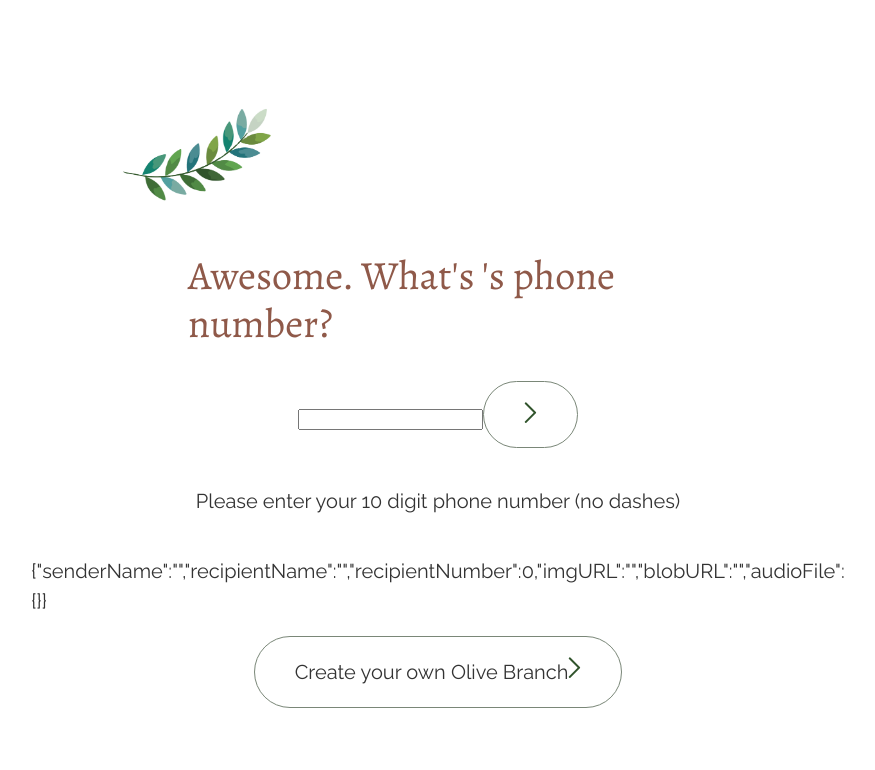
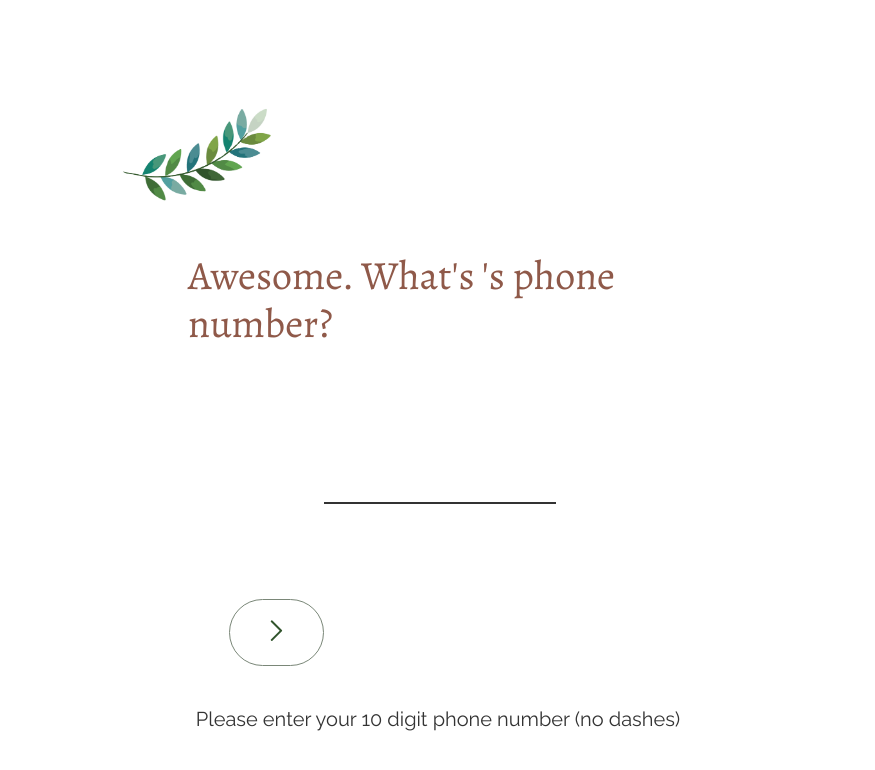
Before and after one commit to kent28808/olivebranchr2, a Next.js app: page /recipientNumber in a window 1280 px wide. Shown: the top 770 px of the page, without its empty margins (202-1077 px from the left). Built offline with nearby package versions, Linux system fonts and the light colour scheme.

Commit message:
removed border from input field, fixed routing on recipientNumber.js

```diff
--- a/components/Forms/GetFormData.js
+++ b/components/Forms/GetFormData.js
@@ -17,12 +17,15 @@ export default function GetFormData(props) {
 
   return (
     <form onSubmit={(e) => handleSubmit(props.msgKey, e)}>
+      <div className='input-container'>
         <input
+          className='input-field'
           type={props.inputType}
           id={props.inputId}
           name={props.msgKey}
           required
         />
+      </div>
       <ButtonSymbol type='submit' />
     </form>
   );
--- a/pages/displayOliveBranch.js
+++ b/pages/displayOliveBranch.js
@@ -7,7 +7,7 @@ export default function displayOliveBranch() {
 
   return (
     <div className='container'>
-      <p className='body'>{`${JSON.stringify(ob)}`}</p>
+      {/* <p className='body'>{`${JSON.stringify(ob)}`}</p> */}
       <h1 className='title'>{ob.senderName}</h1>
       <Image src={ob.imgURL} className='preview-img' layout='fill' />
       <audio src={ob.blobURL} controls='controls' />
--- a/pages/previewRecording.js
+++ b/pages/previewRecording.js
@@ -24,7 +24,7 @@ export default function previewRecording() {
       <br />
       <h2 className='heading'>Sounds good!</h2>
       <audio src={message.blobURL} controls='controls' />
-      <p className='body'>{`${JSON.stringify(message)}`}</p>
+      {/* <p className='body'>{`${JSON.stringify(message)}`}</p> */}
       <ButtonSymbol innerRef='/previewMessage' />
     </div>
   );
--- a/pages/recipientName.js
+++ b/pages/recipientName.js
@@ -26,7 +26,7 @@ export default function recipientNameScreen() {
         href='/uploadPhoto'
         buttonType='symbol'
       />
-      <p className='body'>{`${JSON.stringify(message)}`}</p>
+      {/* <p className='body'>{`${JSON.stringify(message)}`}</p> */}
     </div>
   );
 }
--- a/pages/recipientNumber.js
+++ b/pages/recipientNumber.js
@@ -26,19 +26,14 @@ export default function recipientPhoneScreen() {
         msgKey='recipientNumber'
         inputId='recipient-number'
         pattern='[0-9]{3}[0-9]{3}[0-9]{4}'
+        href='/sentConfirmation'
       />
       <br />
       <p className='body'>
         Please enter your 10 digit phone number (no dashes)
       </p>
       {/* US numbers only right now */}
-      <p className='body'>{`${JSON.stringify(message)}`}</p>
-      <ButtonWithText
-        innerRef='/sentConfirmation'
-        text='Create your own Olive Branch'
-        img={arrow}
-        imgClassName={".Vector-7"}
-      />
+      {/* <p className='body'>{`${JSON.stringify(message)}`}</p> */}
     </div>
   );
 }
--- a/pages/recordMessage.js
+++ b/pages/recordMessage.js
@@ -110,7 +110,7 @@ export default function recordMessage() {
           </button>
         )}
       </header>
-      <p className='body'>{`${JSON.stringify(message)}`}</p>
+      {/* <p className='body'>{`${JSON.stringify(message)}`}</p> */}
       <ButtonSymbol innerRef='/previewRecording' />
     </div>
   );
--- a/pages/uploadPhoto.js
+++ b/pages/uploadPhoto.js
@@ -45,7 +45,7 @@ export default function uploadPhotoScreen() {
         img={arrow}
         imgClassName={".Vector-7"}
       />
-      <p className='body'>{`${JSON.stringify(message)}`}</p>
+      {/* <p className='body'>{`${JSON.stringify(message)}`}</p> */}
       <Link href='/recordMessage' passHref>
         <p className='body'>Skip</p>
       </Link>
--- a/pages/userName.js
+++ b/pages/userName.js
@@ -24,7 +24,7 @@ export default function userNameScreen() {
         href='/recipientName'
         buttonType='symbol'
       />
-      <p className='body'>{`${JSON.stringify(message)}`}</p>
+      {/* <p className='body'>{`${JSON.stringify(message)}`}</p> */}
     </div>
   );
 }
--- a/pages/verifyOliveBranch.js
+++ b/pages/verifyOliveBranch.js
@@ -23,7 +23,7 @@ export default function verifyOliveBranch({ oliveBranches }) {
 
   return (
     <div className='container'>
-      <p className='body'>{`${JSON.stringify(ob)}`}</p>
+      {/* <p className='body'>{`${JSON.stringify(ob)}`}</p> */}
       <form onSubmit={(e) => validateRecipient(e)}>
         <input type='text' name='senderNumber' id='verifyPhone' required />
         <input type='text' name='verifyCode' id='verifyCode' required />
--- a/styles/globals.scss
+++ b/styles/globals.scss
@@ -92,6 +92,53 @@ $gainsboro: #e1e1e1;
   padding: 1.7px 1.9px 1.7px 1.8px;
 }
 
+// Forms
+.input-container {
+  position: relative;
+  padding: 20px;
+  margin: 75px;
+  .line {
+    width: 100%;
+    // height: 3px;
+    // position: absolute;
+    bottom: -8px;
+    background: $jet;
+
+    &:after {
+      content: "";
+      position: absolute;
+      float: right;
+      width: 100%;
+      height: 3px;
+
+      transform: scaleX(0);
+      transition: transform 0.3s ease;
+
+      background: $jet;
+    }
+  }
+}
+.input-field {
+  font-family: $raleway-regular;
+  font-size: 20px;
+  color: $jet;
+  width: 100%;
+  border: 0;
+  outline: none;
+  transition: padding 0.3s 0.2s ease;
+  border-bottom: solid 2px $jet;
+
+  &:focus {
+    padding-bottom: 5px;
+  }
+
+  &:focus + .line {
+    &:after {
+      transform: scaleX(1);
+    }
+  }
+}
+
 .progressbranch {
   width: 160px;
   height: 132px;
```
Lines whose indentation alone changed are shown as unchanged.
